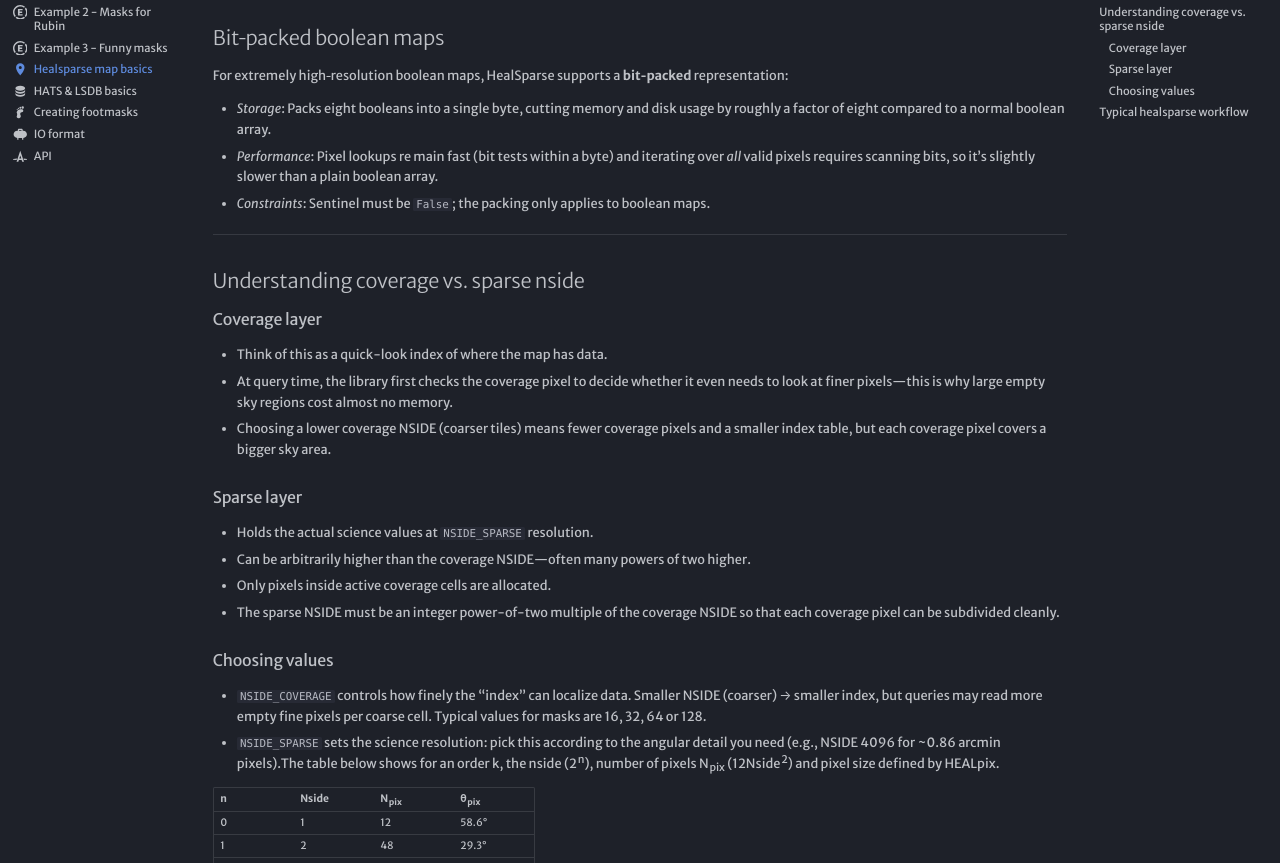
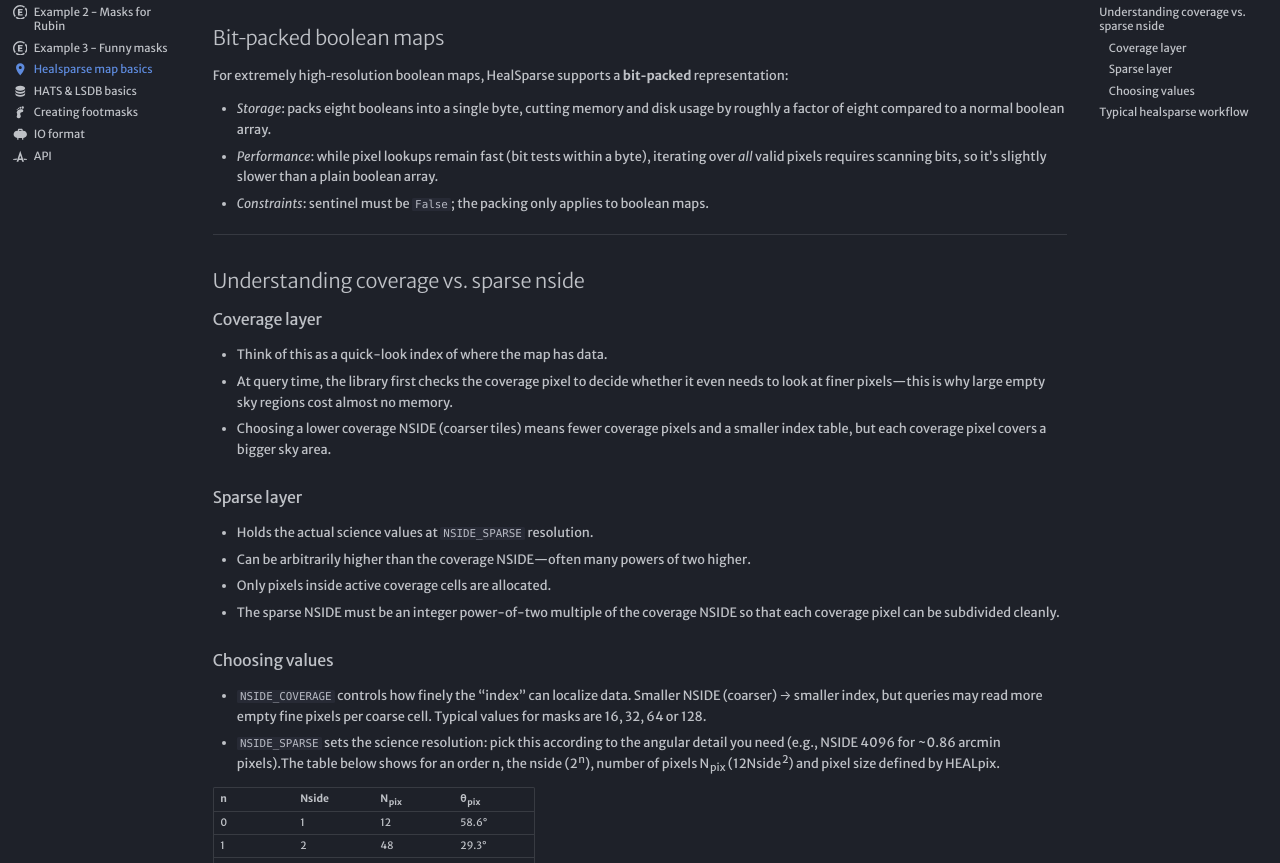
Before and after one commit to samotracio/skykatana, an MkDocs documentation site: the page built from docs/hspbasic.md, in a window 1280 px wide and 1400 px high, scrolled down 567 px. Shown: the part 160-1023 px from the top of the window. Built offline with MkDocs 1.6.1 and Material for MkDocs 9.7.7, drawn with Linux system fonts in a browser that asks for light colours; some web fonts are replaced.

Commit message:
minor RTD polish / fix makerans order_randoms

```diff
--- a/docs/hspbasic.md
+++ b/docs/hspbasic.md
@@ -37,9 +37,9 @@ A **boolean HealSparse map** is a map whose values are just `True` or `False`. T
 
 For extremely high‑resolution boolean maps, HealSparse supports a **bit‑packed** representation:
 
-* *Storage*: Packs eight booleans into a single byte, cutting memory and disk usage by roughly a factor of eight compared to a normal boolean array.
-* *Performance*: Pixel lookups re main fast (bit tests within a byte) and iterating over *all* valid pixels requires scanning bits, so it’s slightly slower than a plain boolean array.
-* *Constraints*: Sentinel must be `:::py3 False`; the packing only applies to boolean maps.
+* *Storage*: packs eight booleans into a single byte, cutting memory and disk usage by roughly a factor of eight compared to a normal boolean array.
+* *Performance*: while pixel lookups remain fast (bit tests within a byte),  iterating over *all* valid pixels requires scanning bits, so it’s slightly slower than a plain boolean array.
+* *Constraints*: sentinel must be `:::py3 False`; the packing only applies to boolean maps.
 
 ---
 
@@ -58,7 +58,7 @@ For extremely high‑resolution boolean maps, HealSparse supports a **bit‑pack
 
 ### Choosing values
 * `:::py3 NSIDE_COVERAGE` controls how finely the “index” can localize data. Smaller NSIDE (coarser) → smaller index, but queries may read more empty fine pixels per coarse cell. Typical values for masks are 16, 32, 64 or 128.
-* `:::py3 NSIDE_SPARSE` sets the science resolution: pick this according to the angular detail you need (e.g., NSIDE 4096 for ~0.86 arcmin pixels).The table below shows for an order k, the nside (2<sup>n</sup>), number of pixels N<sub>pix</sub> (12Nside<sup>2</sup>) and pixel size defined by HEALpix.
+* `:::py3 NSIDE_SPARSE` sets the science resolution: pick this according to the angular detail you need (e.g., NSIDE 4096 for ~0.86 arcmin pixels).The table below shows for an order n, the nside (2<sup>n</sup>), number of pixels N<sub>pix</sub> (12Nside<sup>2</sup>) and pixel size defined by HEALpix.
 
 | n  | Nside | N<sub>pix</sub> | θ<sub>pix</sub> |
 |----|------------|-------------------|---------------------|
```
Also changed, not shown: docs/creating_footmaps.md (+1 -1 lines), docs/quick_example_rubin.md (+4 -4 lines), 1 other file.
